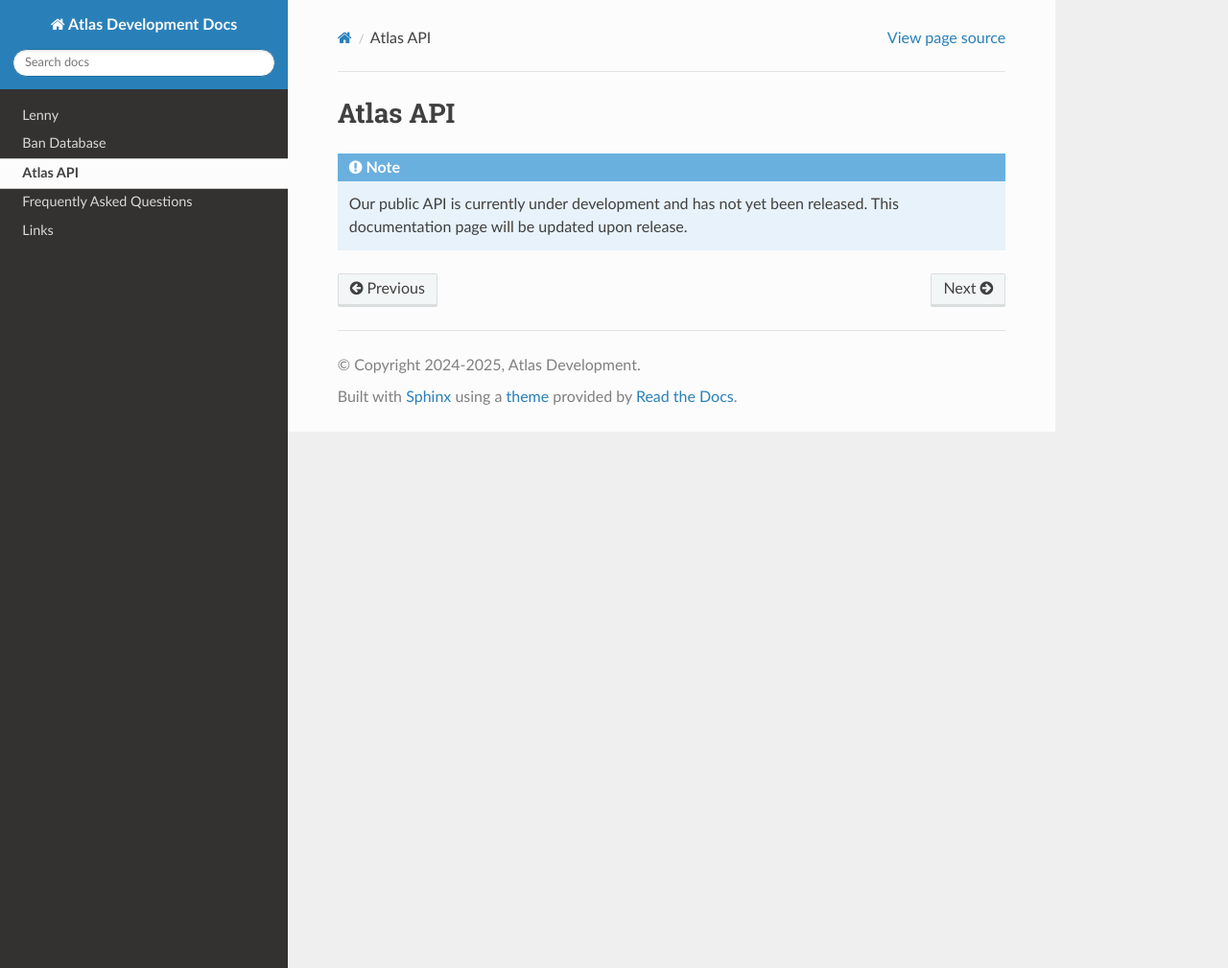
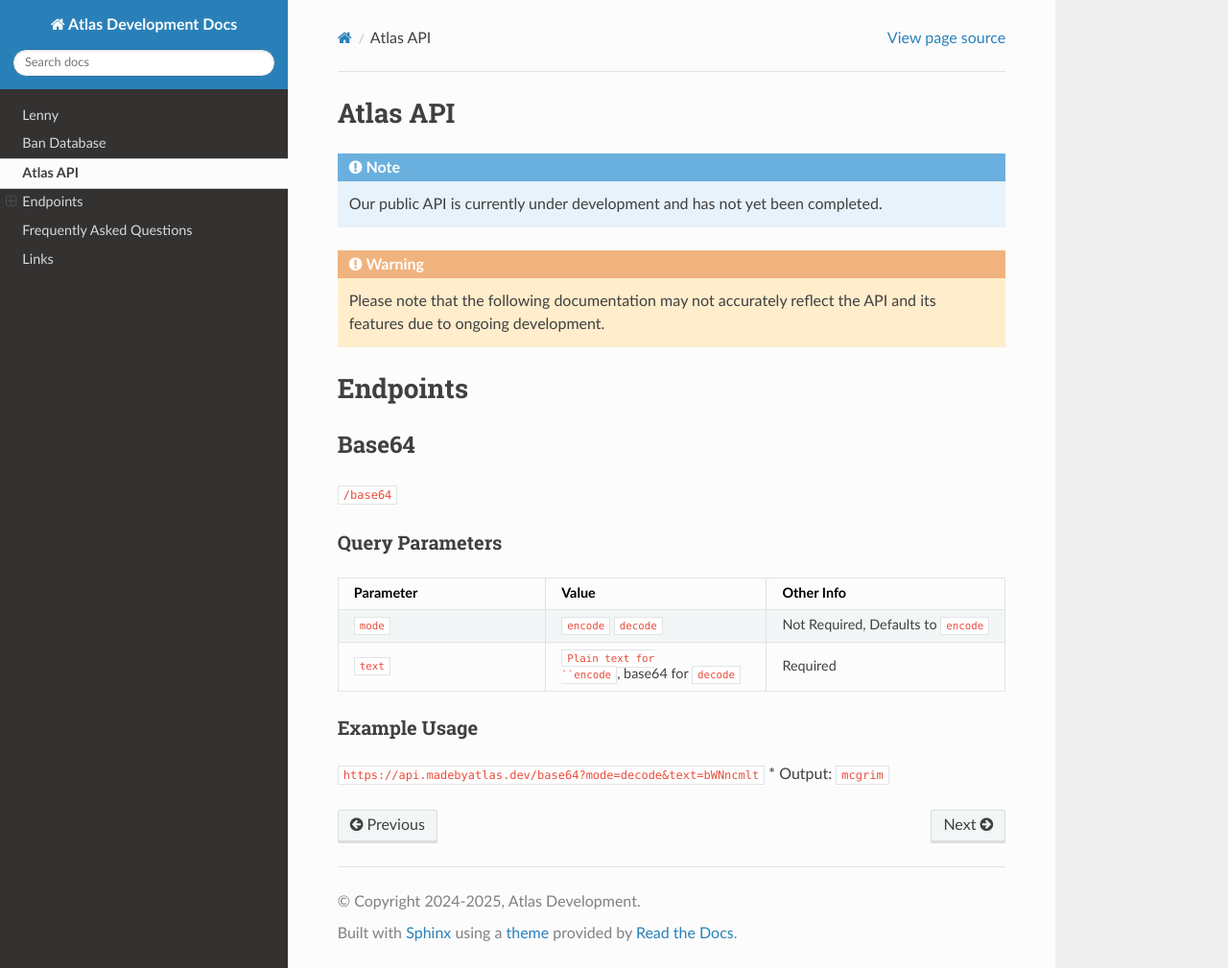
Before and after one commit to madebyatlas/docs, a Sphinx documentation site: the page built from docs/source/api.rst, in a window 1280 px wide and 1009 px high. Shown: the whole window at 96% size. Built offline with Sphinx 7.4.7 and the Read the Docs theme 3.1.0, drawn with Linux system fonts in a browser that asks for light colours.

Commit message:
Add base64 endpoint docs

```diff
--- a/docs/source/api.rst
+++ b/docs/source/api.rst
@@ -3,4 +3,36 @@
 
 .. note::
 
-   Our public API is currently under development and has not yet been released. This documentation page will be updated upon release.
+   Our public API is currently under development and has not yet been completed.
+
+.. warning::
+
+   Please note that the following documentation may not accurately reflect the API and its features due to ongoing development.
+
+Endpoints
+#####
+
+Base64
+=====
+``/base64``
+
+Query Parameters
+-----
+.. list-table::
+   :widths: 25 25 25
+   :header-rows: 1
+
+   * - Parameter
+     - Value
+     - Other Info
+   * - ``mode``
+     - ``encode`` ``decode``
+     - Not Required, Defaults to ``encode``
+   * - ``text``
+     - ``Plain text for ``encode``, base64 for ``decode``
+     - Required
+
+Example Usage
+-----
+``https://api.madebyatlas.dev/base64?mode=decode&text=bWNncmlt``
+* Output: ``mcgrim``
```
